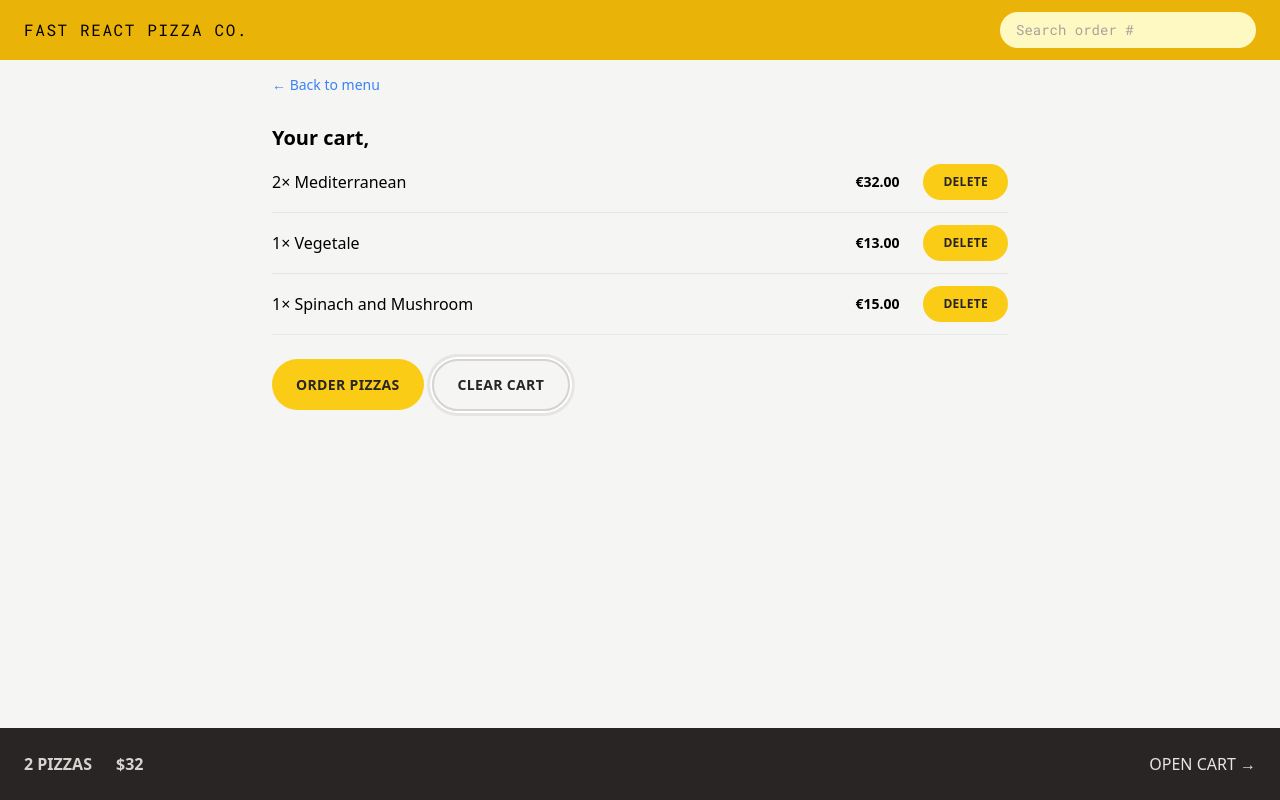
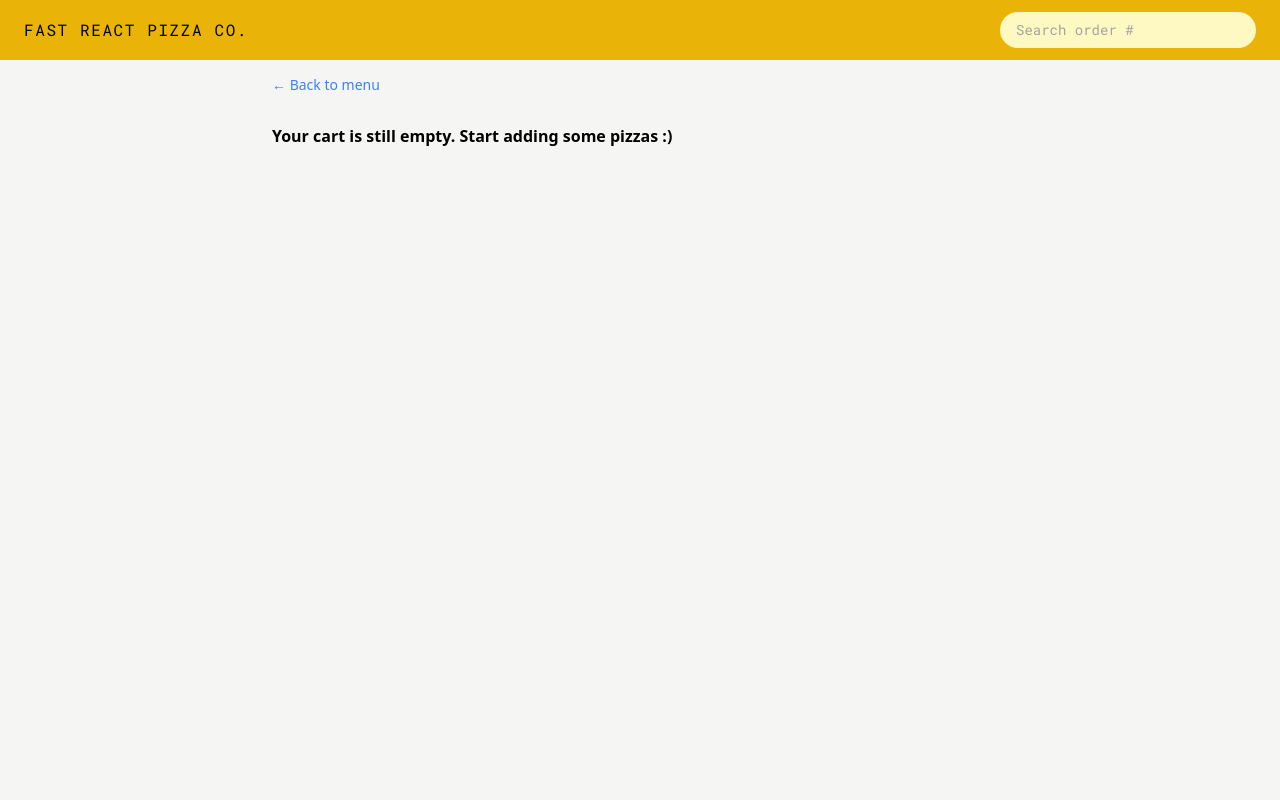
Before and after one commit to AnhtuanUit/React-Course-Learning-Parts, a React (Vite) app in the folder 16-fast-react-pizza/: page /cart in a window 1280 px wide. Both pictures are taken after a click on the button "CLEAR CART". Built offline with nearby package versions, Linux system fonts and the light colour scheme.

Commit message:
Bulding the Cart Page

```diff
--- a/16-fast-react-pizza/src/features/cart/Cart.jsx
+++ b/16-fast-react-pizza/src/features/cart/Cart.jsx
@@ -1,35 +1,16 @@
 import Button from '@src/ui/Button';
 import LinkButton from '@src/ui/LinkButton';
 import CartItem from './CartItem';
-import { useSelector } from 'react-redux';
-
-const fakeCart = [
-  {
-    pizzaId: 12,
-    name: 'Mediterranean',
-    quantity: 2,
-    unitPrice: 16,
-    totalPrice: 32,
-  },
-  {
-    pizzaId: 6,
-    name: 'Vegetale',
-    quantity: 1,
-    unitPrice: 13,
-    totalPrice: 13,
-  },
-  {
-    pizzaId: 11,
-    name: 'Spinach and Mushroom',
-    quantity: 1,
-    unitPrice: 15,
-    totalPrice: 15,
-  },
-];
+import { useDispatch, useSelector } from 'react-redux';
+import { clearCart, getCart } from './cartSlice';
+import EmptyCart from './EmptyCart';
 
 function Cart() {
   const username = useSelector((state) => state.user.username);
-  const cart = fakeCart;
+  const cart = useSelector(getCart);
+  const dispatch = useDispatch();
+
+  if (!cart.length) return <EmptyCart />;
 
   return (
     <div className="px-4 py-3">
@@ -37,7 +18,7 @@ function Cart() {
 
       <h2 className="mt-7 text-xl font-semibold">Your cart, {username}</h2>
 
-      <ul className="divide-y divide-stone-200 border-b">
+      <ul className="mt-3 divide-y divide-stone-200 border-b">
         {cart.map((item) => (
           <CartItem item={item} key={item.key} />
         ))}
@@ -48,7 +29,9 @@ function Cart() {
           Order pizzas
         </Button>
 
-        <Button type="secondary">Clear cart</Button>
+        <Button type="secondary" onClick={() => dispatch(clearCart())}>
+          Clear cart
+        </Button>
       </div>
     </div>
   );
--- a/16-fast-react-pizza/src/features/cart/EmptyCart.jsx
+++ b/16-fast-react-pizza/src/features/cart/EmptyCart.jsx
@@ -1,11 +1,13 @@
-import { Link } from 'react-router-dom';
+import LinkButton from '@src/ui/LinkButton';
 
 function EmptyCart() {
   return (
-    <div>
-      <Link to="/menu">&larr; Back to menu</Link>
+    <div className="px-4 py-3">
+      <LinkButton to="/menu">&larr; Back to menu</LinkButton>
 
-      <p>Your cart is still empty. Start adding some pizzas :)</p>
+      <p className="mt-7 font-semibold">
+        Your cart is still empty. Start adding some pizzas :)
+      </p>
     </div>
   );
 }
--- a/16-fast-react-pizza/src/features/cart/cartSlice.js
+++ b/16-fast-react-pizza/src/features/cart/cartSlice.js
@@ -55,6 +55,8 @@ export const {
   clearCart,
 } = cartSlice.actions;
 
+export const getCart = (state) => state.cart.cart;
+
 export const getTotalCartQuantity = (state) =>
   state.cart.cart.reduce((sum, item) => sum + item.quantity, 0);
 
```
